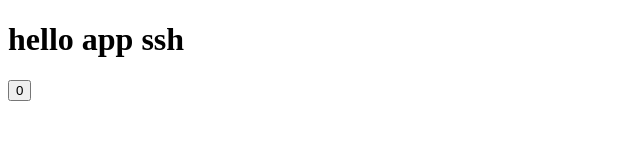
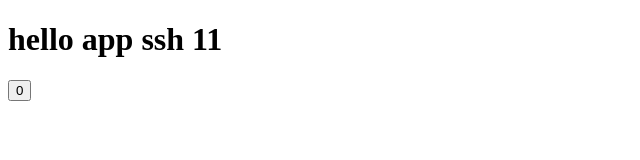
Before and after one commit to Ankera/test-deploy, a React (Vite) app: page / in a window 1280 px wide. Shown: the top 160 px of the page, without its empty margins (0-640 px from the left). Built offline with nearby package versions, Linux system fonts and the light colour scheme.

Commit message:
feat: 部署项目03

```diff
--- a/src/App.jsx
+++ b/src/App.jsx
@@ -5,7 +5,7 @@ function App() {
   return (
     <div className="App">
       <h1>
-        hello app ssh
+        hello app ssh 11
       </h1>
       <div>
         <button onClick={() => {setCount(count+1);}}>{count}</button>
```
